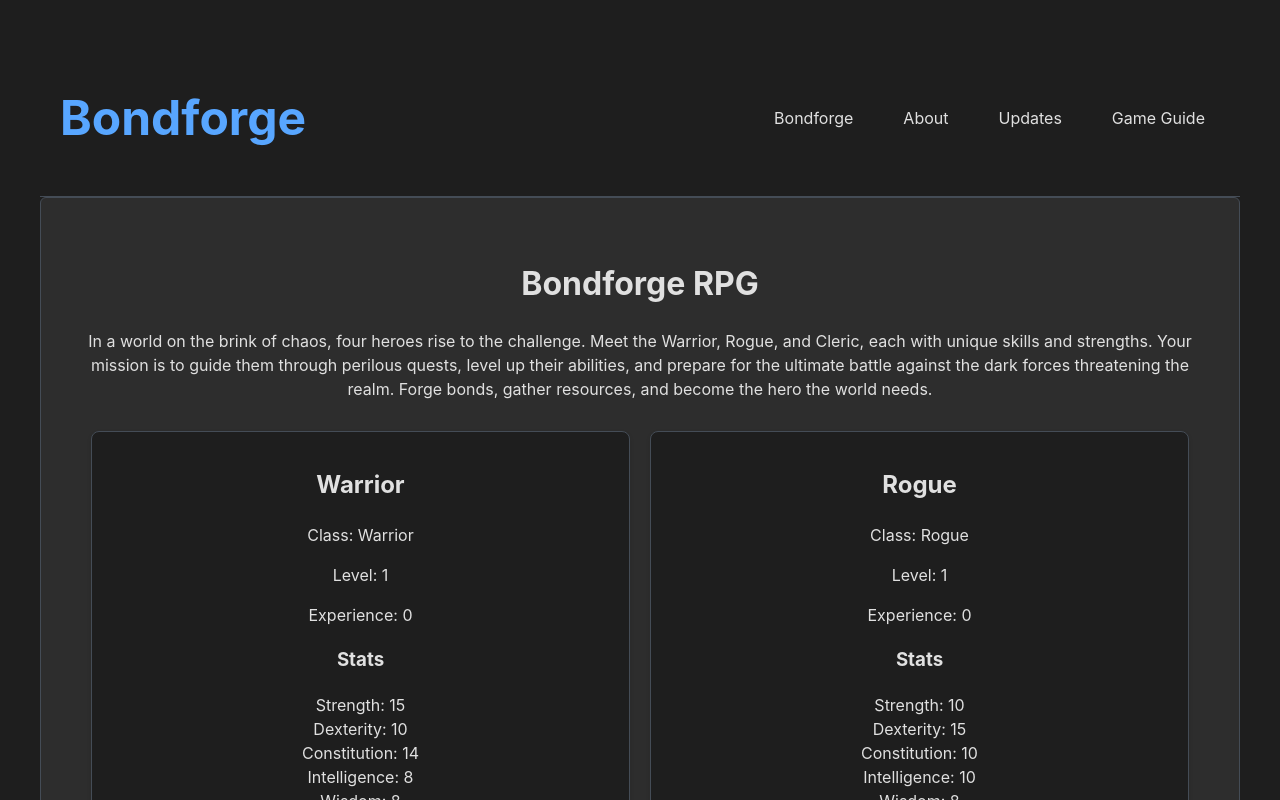
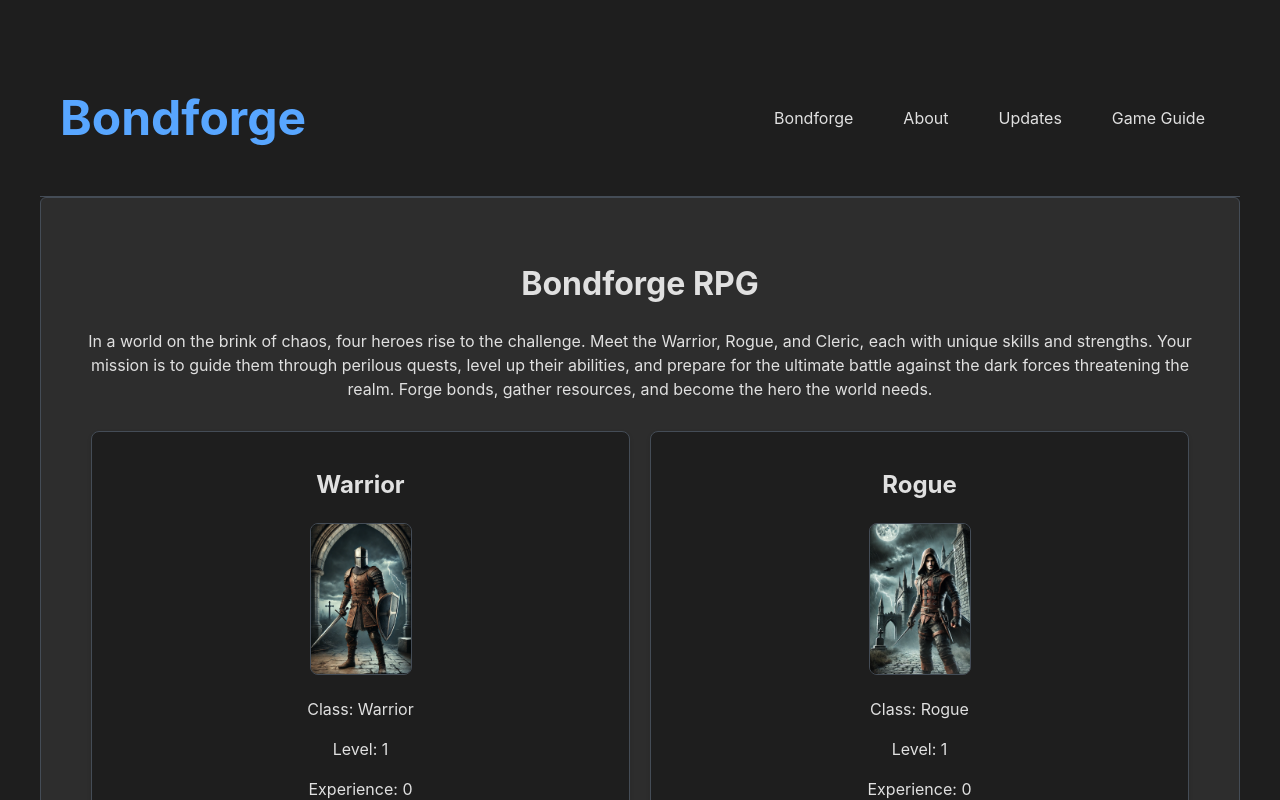
Before and after one commit to Rawson-Web-Apps/BondforgeGame, a React (Vite) app: page /#/ in a window 1280 px wide. Shown: the top 800 px of the page. Built offline with nearby package versions, Linux system fonts and the light colour scheme.

Commit message:
add character card to menu

```diff
--- a/src/components/MainMenu.css
+++ b/src/components/MainMenu.css
@@ -21,3 +21,9 @@
   list-style-type: none; /* Remove bullet points */
   padding: 0; /* Remove default padding */
 }
+
+.character-image-menu {
+  width: 100px; /* Set a fixed width for the images */
+  height: auto; /* Maintain aspect ratio */
+  margin-bottom: 10px; /* Add some space below the image */
+}
--- a/src/components/MainMenu.tsx
+++ b/src/components/MainMenu.tsx
@@ -119,6 +119,11 @@ const MainMenu = () => {
         {party.map((character, index) => (
           <div key={index} className="character-card">
             <h2>{character.name}</h2>
+            <img
+              src={`/${character.name.toLowerCase()}.png`}
+              alt={`${character.name} class`}
+              className="character-image"
+            />
             <p>Class: {character.classType.name}</p>
             <p>Level: {character.level}</p>
             <p>Experience: {character.experience}</p>
```
